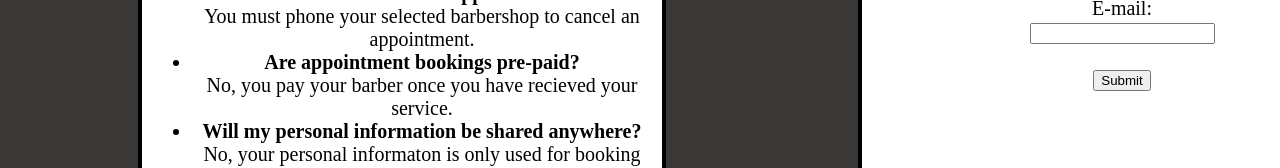
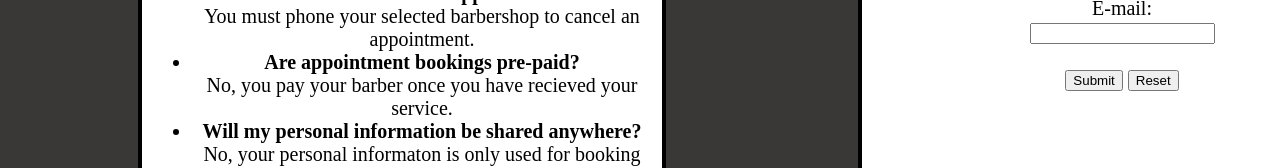
Before and after one commit to benedictdevera/bigslimes.github.io, a plain HTML site: page Supportpage.html in a window 1280 px wide. Shown: the part 690-858 px from the top of the page. Drawn offline with Linux system fonts and the light colour scheme.

Commit message:
Update Supportpage.html

```diff
--- a/Supportpage.html
+++ b/Supportpage.html
@@ -69,6 +69,7 @@
             <label for="email">E-mail:</label><br>
             <input type="email" id="email" name="Email" value=""><br><br>
             <input type="submit" value="Submit">
+            <input type="reset" value="Reset">
           </form>
     </div>
 
```
